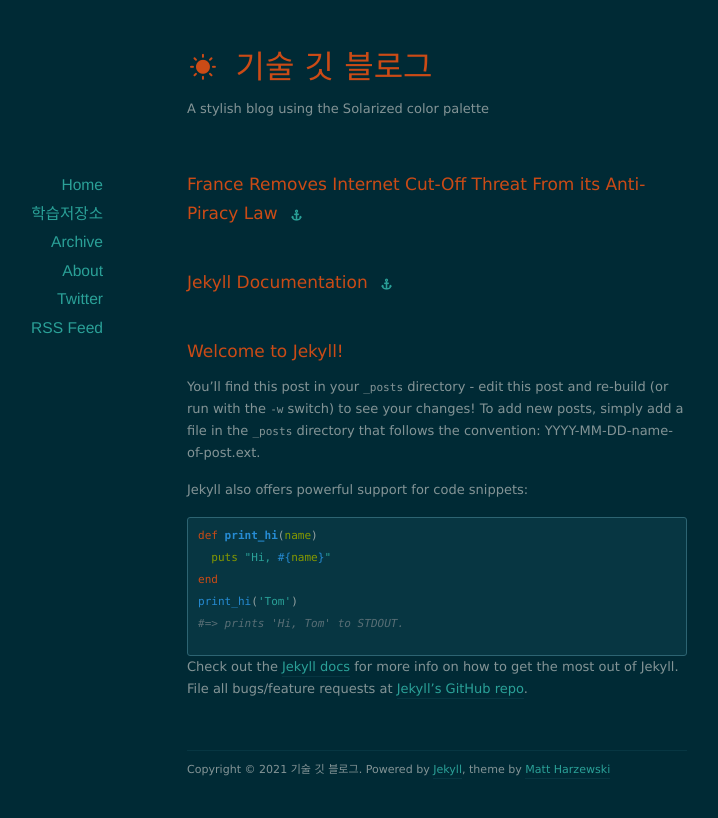
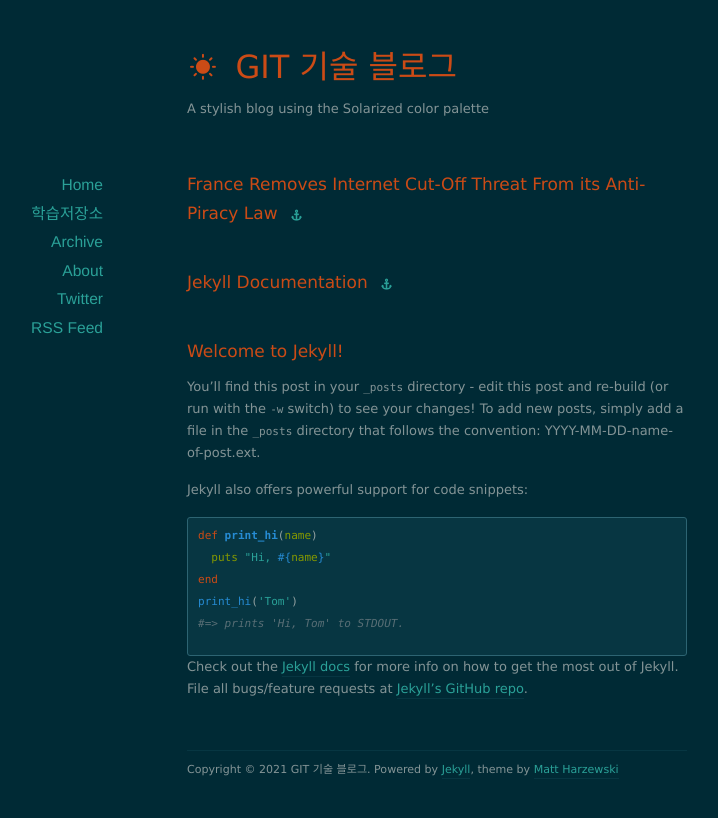
Before and after one commit to Zundal/Zundal.github.io, a Jekyll site: the page built from index.html, in a window 1280 px wide. Shown: the top 818 px of the page, without its empty margins (203-921 px from the left). Built offline with Jekyll 4.4.1, drawn with Linux system fonts in a browser that asks for light colours; nearby versions of some CDN libraries; the list of posts is cut into pages by our own code.

Commit message:
subject change

```diff
--- a/_config.yml
+++ b/_config.yml
@@ -1,4 +1,4 @@
-name: 기술 깃 블로그
+name: GIT 기술 블로그
 baseurl: ""
 url: "https://Zundal.github.io/"
 description: A stylish blog using the Solarized color palette
```
